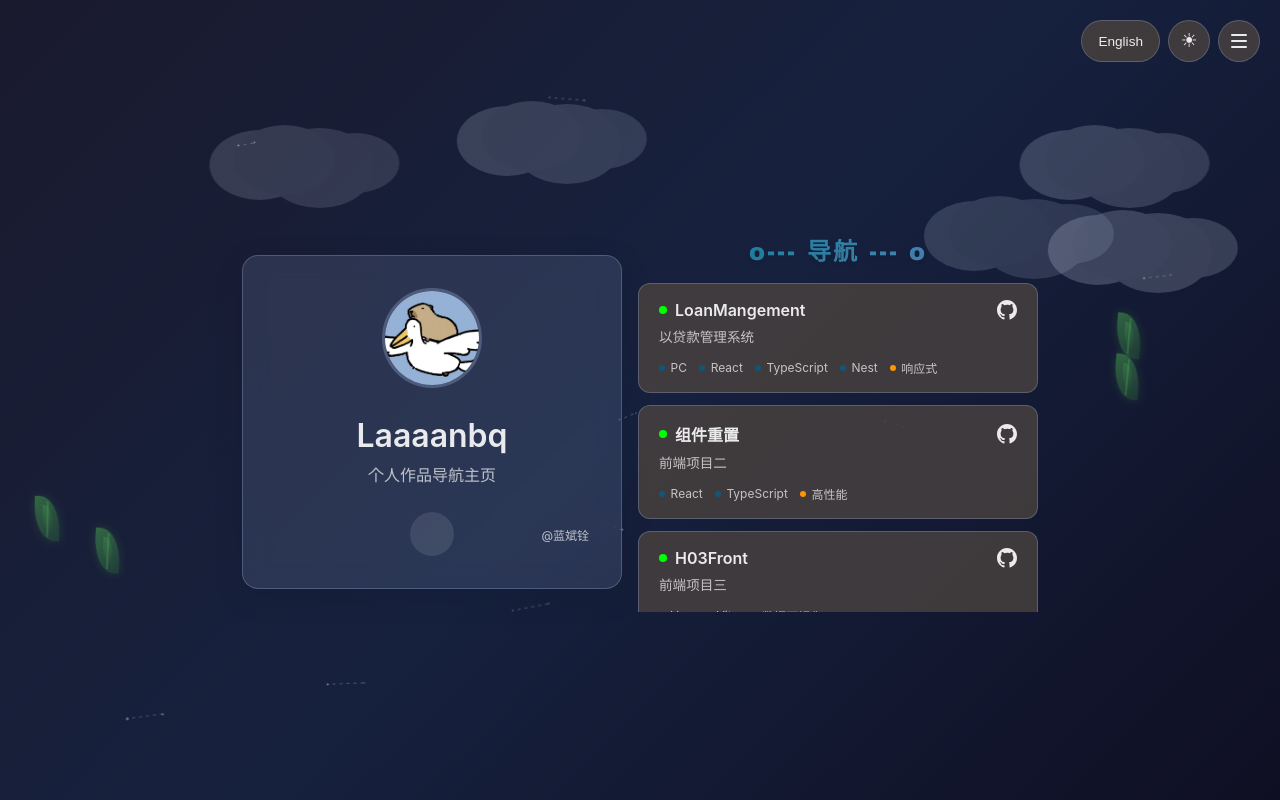
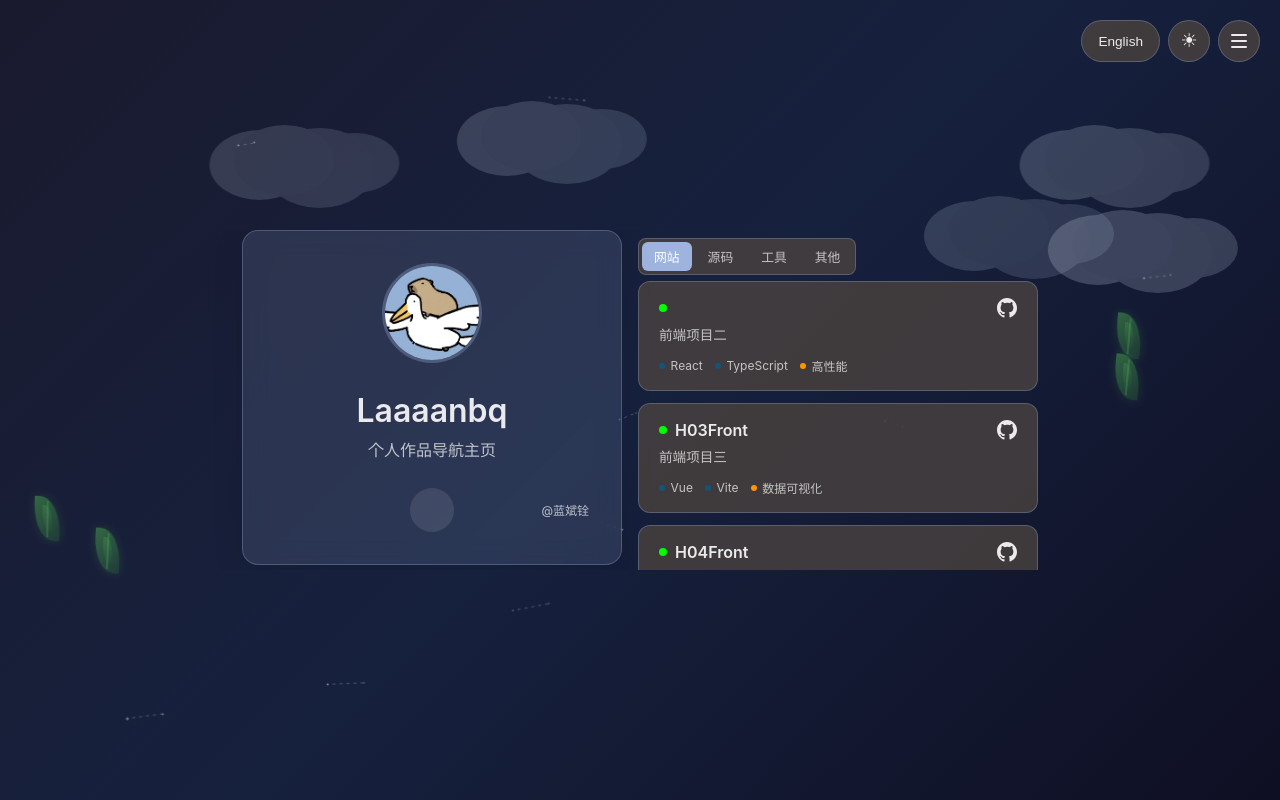
Before and after one commit to neo-jack/0MainPage, a Vue app: page / in a window 1280 px wide. Built offline with nearby package versions, Linux system fonts and the light colour scheme; some icons are missing.

Commit message:
feat:项目导航

```diff
--- a/src/App.vue
+++ b/src/App.vue
@@ -7,6 +7,7 @@ import SettingsMenu from "./components/SettingsMenu/SettingsMenu.vue";
 import { useLocaleStore } from "./store/locale";
 import { useThemeStore } from "./store/theme";
 import { zh, en } from "./i18n";
+import { NAV_CATEGORIES, type NavCategory } from "./config/nav";
 
 const localeStore = useLocaleStore();
 const themeStore = useThemeStore();
@@ -14,6 +15,7 @@ const themeStore = useThemeStore();
 // 国际化文案
 const t = computed(() => (localeStore.locale === "zh" ? zh : en));
 const isLoaded = ref(false);
+const activeCategory = ref<NavCategory>(NAV_CATEGORIES[0]);
 
 // 监听主题色变化
 watch(
@@ -83,10 +85,20 @@ onMounted(() => {
           <section class="right-section">
             <!-- 功能区顶部 -->
             <div class="top-bar">
-              <div class="nav-title">{{ t.navTitle.text }}</div>
+              <div class="nav-tabs">
+                <button
+                  v-for="cat in NAV_CATEGORIES"
+                  :key="cat"
+                  class="tab-btn"
+                  :class="{ active: activeCategory === cat }"
+                  @click="activeCategory = cat"
+                >
+                  {{ t.navCategory[cat] }}
+                </button>
+              </div>
             </div>
             <!-- 导航网格 -->
-            <NavGrid />
+            <NavGrid :category="activeCategory" />
           </section>
         </div>
       </main>
@@ -167,22 +179,22 @@ onMounted(() => {
 }
 
 .content-wrapper {
-  flex: 1;
+  flex: none;
   display: flex;
   flex-direction: row;
   justify-content: center;
-  align-items: center;
+  align-items: flex-start;
   gap: 1rem;
   max-width: 1200px;
-  margin: 4em auto 20px auto;
+  margin: auto;
   width: 100%;
-  min-height: 0; /* 允许flex子项收缩 */
   overflow: hidden; /* 防止溢出 */
 }
 
 .left-section {
   flex: 0 0 auto;
   width: 380px;
+   max-height: 340px;
 }
 
 .right-section {
@@ -191,23 +203,22 @@ onMounted(() => {
   display: flex;
   flex-direction: column;
   gap: 0;
-  max-height: 380px;
+  max-height: 340px;
 }
 
 .top-bar {
   display: flex;
   align-items: center;
-  justify-content: center;
-  gap: 0.75rem;
+  justify-content: space-between;
   width: 100%;
   box-sizing: border-box;
-  margin-bottom: 1rem;
+   margin-top: 0.5rem;
+  margin-bottom: 0.4rem;
 }
 
 .nav-title {
-  width: 100%;
-  text-align: center;
-  font-size: 1.5rem;
+  flex-shrink: 0;
+  font-size: 1.25rem;
   font-weight: bold;
   font-family: "Arial Black", "Microsoft YaHei", sans-serif;
   background-image: linear-gradient(
@@ -223,7 +234,36 @@ onMounted(() => {
   background-size: 200% 200%;
   animation: gradientShift 3s ease-in-out infinite;
   letter-spacing: 2px;
-  text-shadow: 0 2px 4px rgba(0, 0, 0, 0.1);
+}
+
+.nav-tabs {
+  display: flex;
+  gap: 0.25rem;
+  background: var(--card-bg-solid);
+  border: 1px solid var(--border-light);
+  border-radius: 8px;
+  padding: 3px;
+}
+
+.tab-btn {
+  padding: 0.3rem 0.75rem;
+  border: none;
+  border-radius: 6px;
+  background: transparent;
+  color: var(--text-muted);
+  font-size: 0.8rem;
+  cursor: pointer;
+  transition: all 0.25s;
+  white-space: nowrap;
+
+  &:hover {
+    color: var(--text-light);
+  }
+
+  &.active {
+    background: var(--primary-color, #4a9eff);
+    color: #fff;
+  }
 }
 
 @keyframes gradientShift {
@@ -240,7 +280,8 @@ onMounted(() => {
 @media (max-width: 768px) {
   .content-wrapper {
     flex-direction: column;
-    gap: 0.2rem;
+    align-items: center;
+    gap: 0rem;
     padding: 5rem 1rem 0rem 1rem;
     height: 100vh;
     margin: 0 auto;
@@ -259,11 +300,17 @@ onMounted(() => {
   }
 
   .nav-title {
-    font-size: 1.2rem;
+    font-size: 1rem;
     letter-spacing: 1px;
   }
+
   .top-bar {
     margin-bottom: 0.5rem;
+  }
+
+  .tab-btn {
+    padding: 0.25rem 0.5rem;
+    font-size: 0.75rem;
   }
 }
 
--- a/src/components/NavGrid/NavGrid.vue
+++ b/src/components/NavGrid/NavGrid.vue
@@ -1,7 +1,7 @@
 <template>
   <div class="nav-grid">
     <div
-      v-for="item in navItems"
+      v-for="item in filteredItems"
       :key="item.id"
       class="nav-card"
       :style="{ '--item-color': item.color }"
@@ -40,12 +40,19 @@
 </template>
 
 <script setup lang="ts">
-import { navItems, getNavUrl, type NavItem } from "../../config/nav";
+import { navItems, getNavUrl, type NavItem, type NavCategory } from "../../config/nav";
 import { useLocaleStore } from "../../store/locale";
-import { ref, onMounted } from "vue";
+import { ref, computed, onMounted } from "vue";
+
+const props = defineProps<{ category: NavCategory }>();
 
 const localeStore = useLocaleStore();
 const siteStatus = ref<Record<string, boolean>>({});
+
+// 按分类过滤导航项
+const filteredItems = computed(() =>
+  navItems.filter((item) => item.category === props.category)
+);
 
 // 获取描述文字
 const getDescription = (item: NavItem) => {
--- a/src/config/nav.ts
+++ b/src/config/nav.ts
@@ -2,6 +2,11 @@
 
 // 环境判断
 const isDev = import.meta.env.DEV;
+
+// 导航分类
+export type NavCategory = "网站" | "工具" | "源码" | "其他";
+
+export const NAV_CATEGORIES: NavCategory[] = ["网站", "源码", "工具", "其他"];
 
 // 导航项配置
 export interface NavItem {
@@ -15,24 +20,26 @@ export interface NavItem {
   descriptionEn: string;
   techStack: string[];
   highlights: string[];
+  category: NavCategory;
 }
 
 export const navItems: NavItem[] = [
   {
     id: 1,
-    name: "LoanMangement",
+    name: "手写react18核心",
     icon: "Application",
     localUrl: "http://localhost:3001",
     prodUrl: "http://113.45.4.229:3001",
     color: "#4a9eff",
     description: "以贷款管理系统",
     descriptionEn: "Frontend Project 1",
-    techStack: ["PC","React", "TypeScript","Nest"],
+    techStack: ["PC", "React", "TypeScript", "Nest"],
     highlights: ["响应式"],
+    category: "源码",
   },
   {
     id: 2,
-    name: "组件重置",
+    name: "",
     icon: "Layout",
     localUrl: "http://localhost:3002",
     prodUrl: "https://h02.example.com",
@@ -41,6 +48,7 @@ export const navItems: NavItem[] = [
     descriptionEn: "Frontend Project 2",
     techStack: ["React", "TypeScript"],
     highlights: ["高性能"],
+    category: "网站",
   },
   {
     id: 3,
@@ -53,6 +61,7 @@ export const navItems: NavItem[] = [
     descriptionEn: "Frontend Project 3",
     techStack: ["Vue", "Vite"],
     highlights: ["数据可视化"],
+    category: "网站",
   },
   {
     id: 4,
@@ -65,6 +74,7 @@ export const navItems: NavItem[] = [
     descriptionEn: "Frontend Project 4",
     techStack: ["Next.js", "TailwindCSS"],
     highlights: ["SSR"],
+    category: "网站",
   },
   {
     id: 5,
@@ -77,6 +87,7 @@ export const navItems: NavItem[] = [
     descriptionEn: "Backend Service",
     techStack: ["Node.js", "Express"],
     highlights: ["RESTful API"],
+    category: "工具",
   },
 ];
 
--- a/src/i18n/en.ts
+++ b/src/i18n/en.ts
@@ -50,6 +50,13 @@ export default {
   },
   // 导航栏标题
   navTitle: {
-    text: "o--- Navigation --- o",
+    text: "Portfolio",
+  },
+  // 导航分类
+  navCategory: {
+    网站: "Website",
+    工具: "Tools",
+    源码: "Source",
+    其他: "Other",
   },
 };
--- a/src/i18n/zh.ts
+++ b/src/i18n/zh.ts
@@ -50,6 +50,13 @@ export default {
   },
   // 导航栏标题
   navTitle: {
-    text: "o--- 导航 --- o",
+    text: "作品集",
+  },
+  // 导航分类
+  navCategory: {
+    网站: "网站",
+    工具: "工具",
+    源码: "源码",
+    其他: "其他",
   },
 };
```
